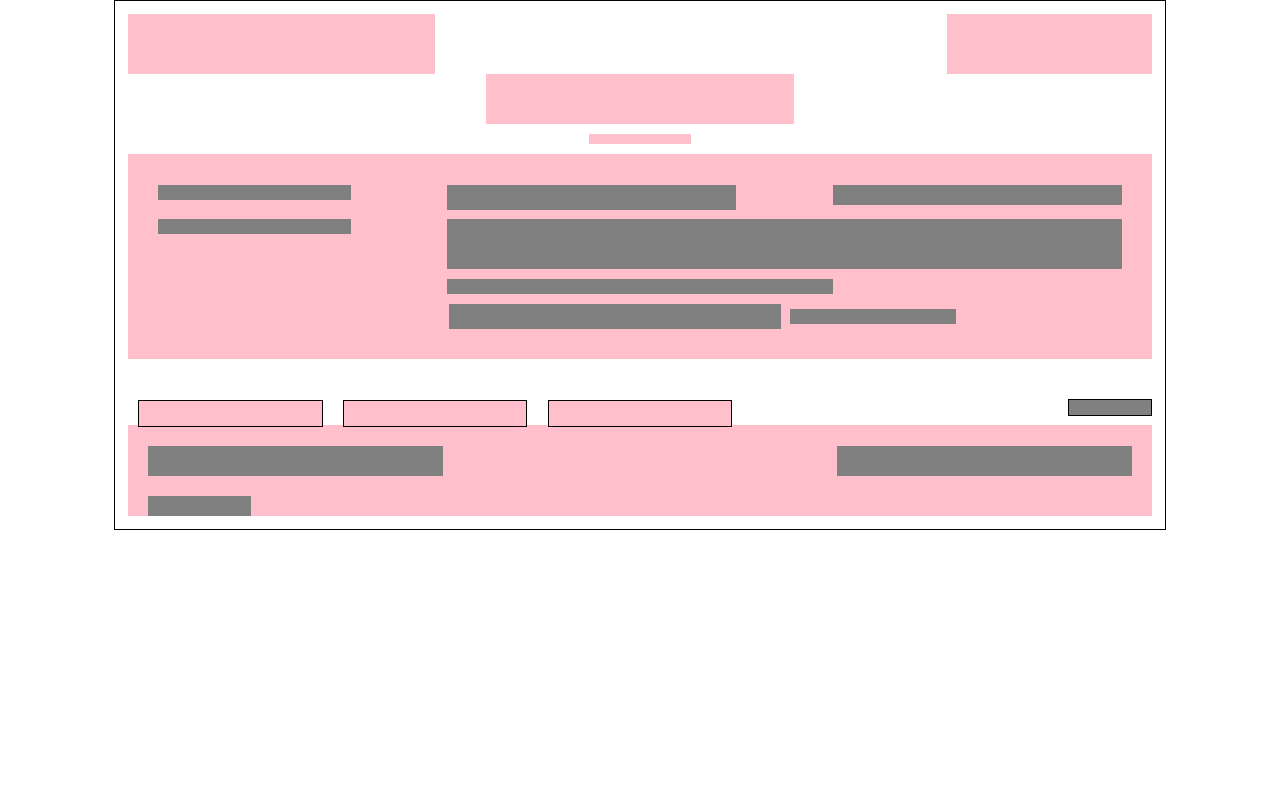
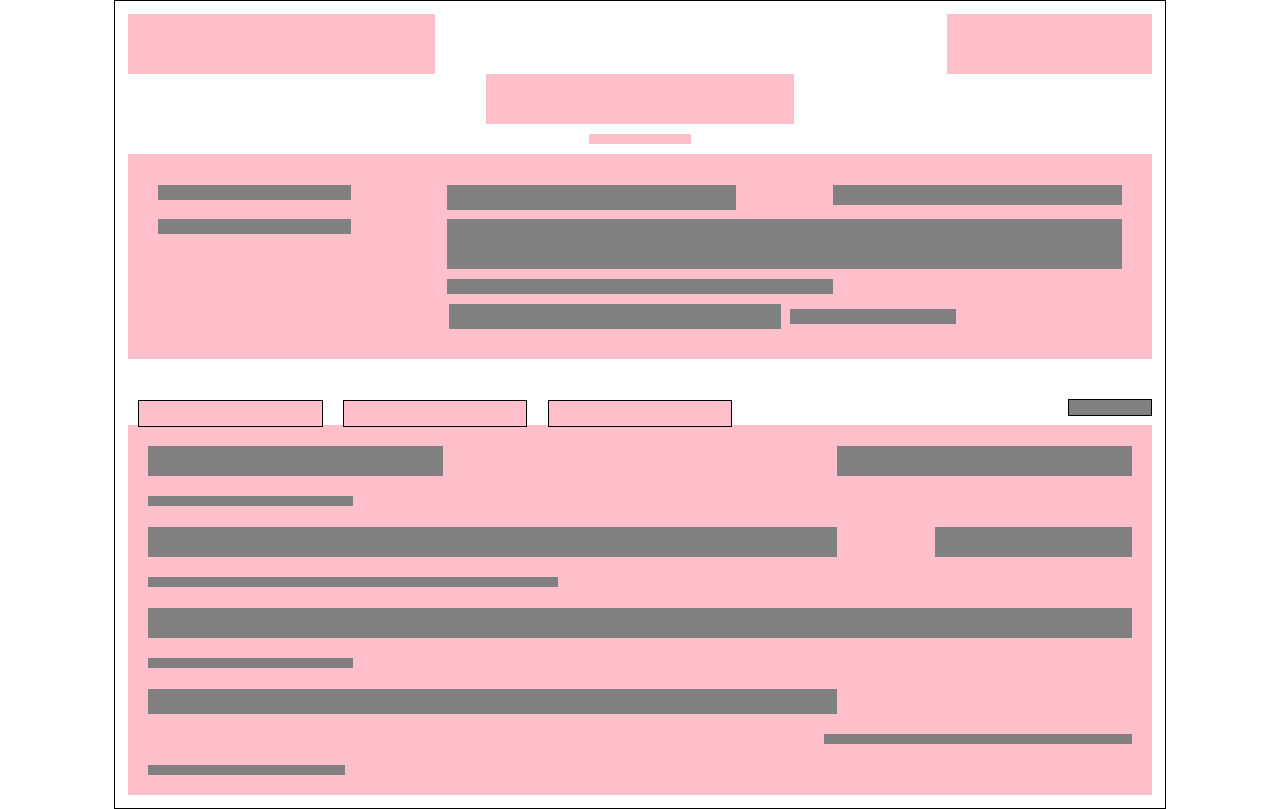
Before and after one commit to bhararthraj/template2, a plain HTML site: page index.html in a window 1280 px wide. Drawn offline with Linux system fonts and the light colour scheme.

Commit message:
Add files via upload

```diff
--- a/index.css
+++ b/index.css
@@ -174,12 +174,74 @@
     background-color: grey;
 }
 .child17{
-    width:10%;
-    height:20px;
+    width:20%;
+    height:10px;
     background-color: grey;
     margin-left:2%;
 }
 .pink2{
     display:flex;
+    justify-content: space-between;
+    padding:2%;
+    background-color: pink;
+}
+.child18{
+    height:30px;
+    background-color: grey;
+    flex:0.7;
+}
+.child19{
+    height:30px;
+    background-color:grey;
+    flex:0.2;
+}
+.child20{
+    width:40%;
+    height:10px;
+    background-color: grey;
+    margin-left: 2%;
+}
+.pink3{
+    display:flex;
+    background-color: pink;
+    justify-content: space-between;
+    padding: 2%;
+}
+.child21{
+    width:100%;
+    height:30px;
+    background-color: grey;
+}
+.child22{
+    height: 10px;
+    width:20%;
+    margin-left:2%;
+    background-color: grey;
+}
+.pink4{
+    background-color: pink;
+    padding:2%;
+    display:flex;
+    justify-content: space-between;
+}
+.child23{
+    width:70%;
+    height:25px;
+    background-color: grey;
+}
+.child24{
+    width:30%;
+    height:10px;
+    background-color: grey;
+    margin-left: 68%;
+}
+.pink5{
+    background-color: pink;
+    padding:2%;
 
 }
+.child25{
+    width:20%;
+    height:10px;
+    background-color: grey;
+}
--- a/index.html
+++ b/index.html
@@ -61,10 +61,26 @@
         <div class="child16"></div>
     </div>
         <div class="child17"></div>
+    <div class="pink2">
+        <div class="child18"></div>
+        <div class="child19"></div>
     </div>
-<div class="pink2">
-    <div class="child18"></div>
-    <div class="child19"></div>
+        <div class="child20"></div>
+    <div class="pink3">
+        <div class="child21"></div>
+    </div>
+        <div class="child22"></div>
+    <div class="pink4">
+         <div class="child23"></div>
+    </div>
+        <div class="child24"></div>
+    <div class="pink5">
+        <div class="child25"></div>
+    </div>
+
+
+
+
 </div>
 
 <!-- pinkcontainer -->
```
